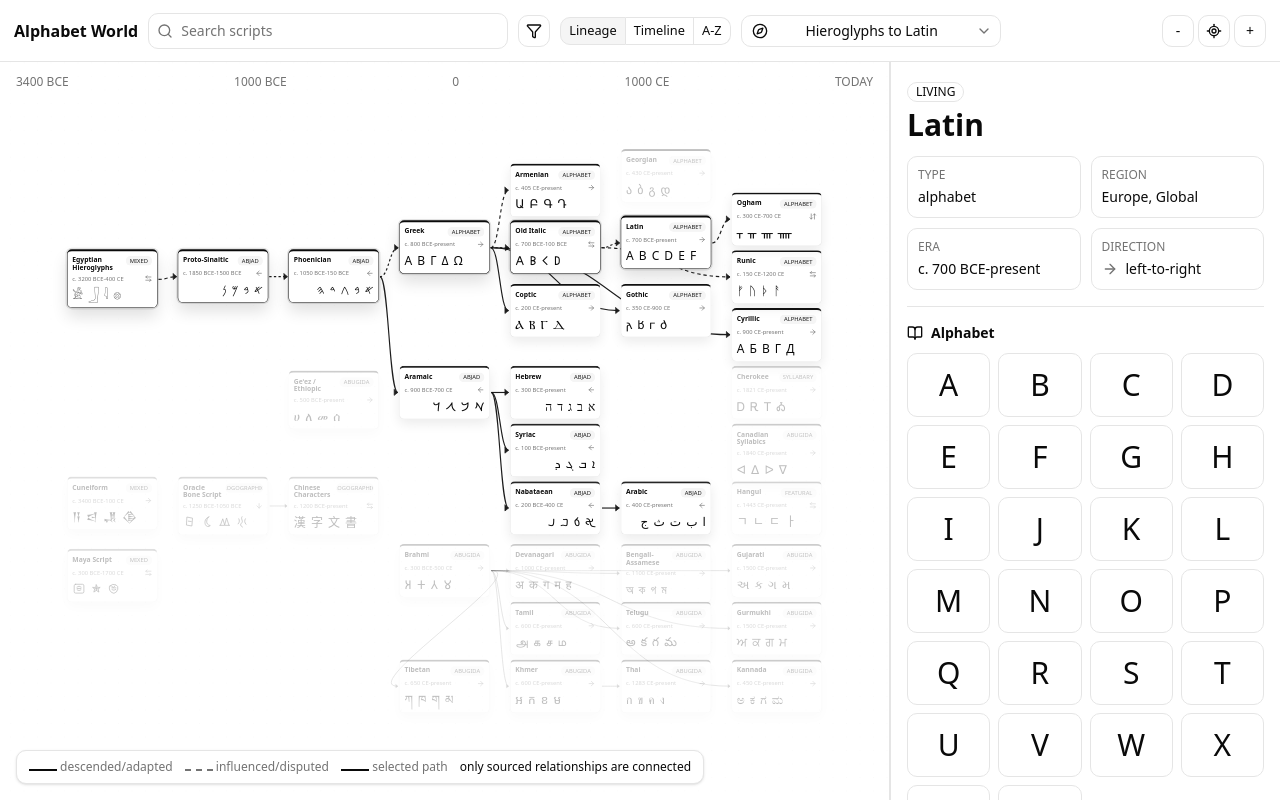
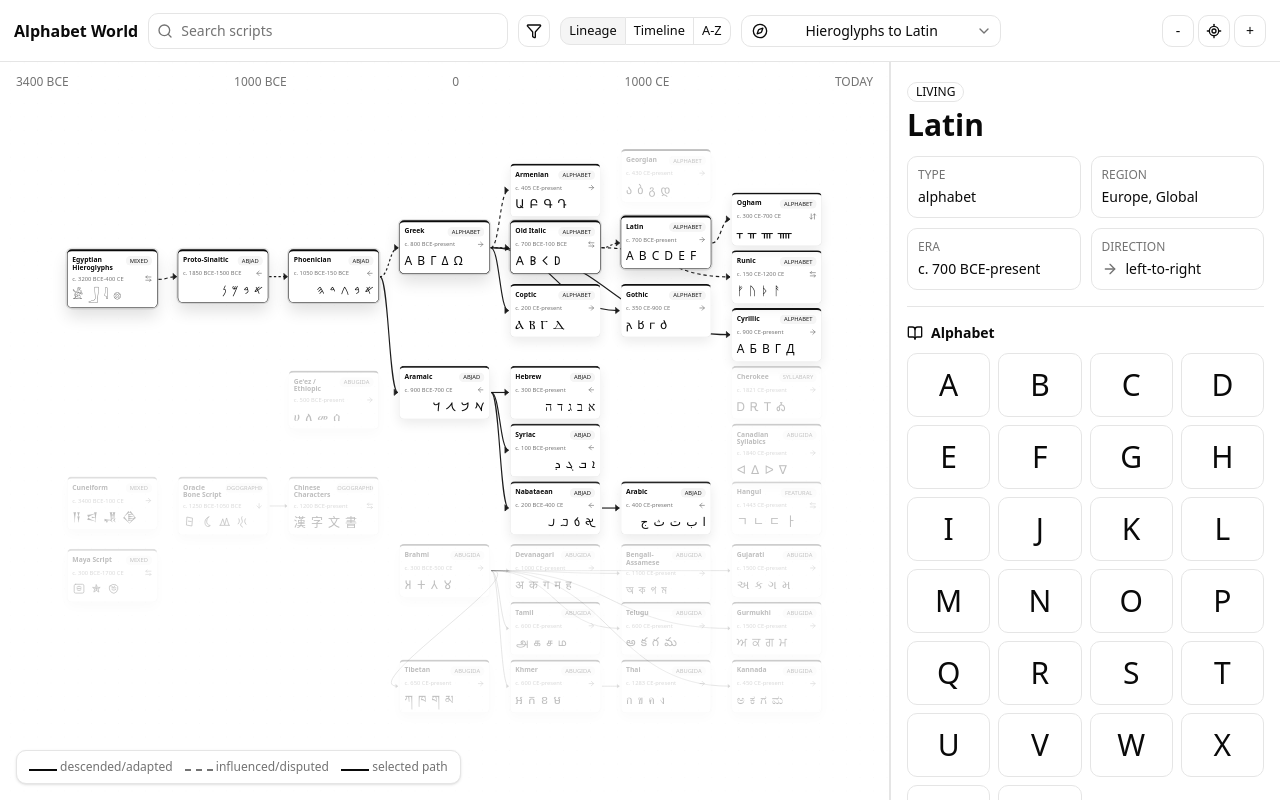
Before and after one commit to sichengchen/world-of-scripts, a React (Vite) app: page / in a window 1280 px wide. Built offline with nearby package versions, Linux system fonts and the light colour scheme.

Commit message:
fix: remove legend explanation

```diff
--- a/src/App.tsx
+++ b/src/App.tsx
@@ -698,7 +698,6 @@ function Legend() {
       <span>
         <i className="inline-block w-7 border-t-2 border-foreground" /> selected path
       </span>
-      <span className="text-foreground">only sourced relationships are connected</span>
     </div>
   )
 }
```
